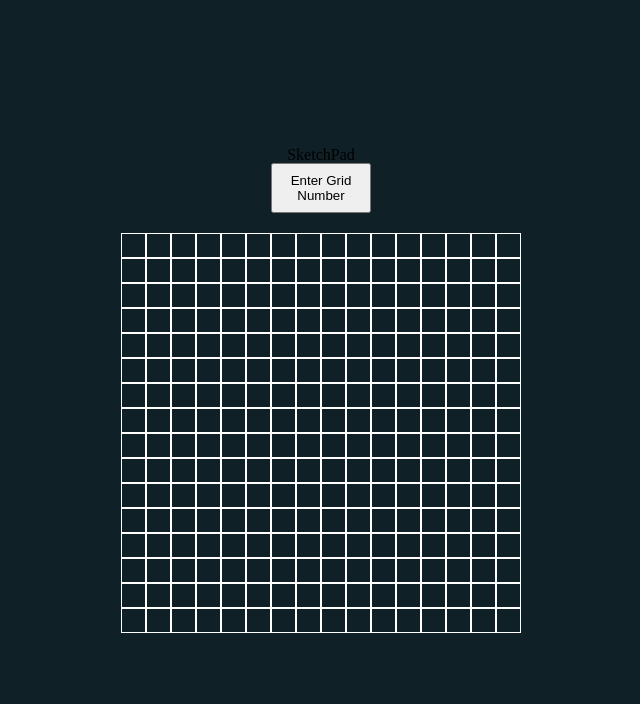
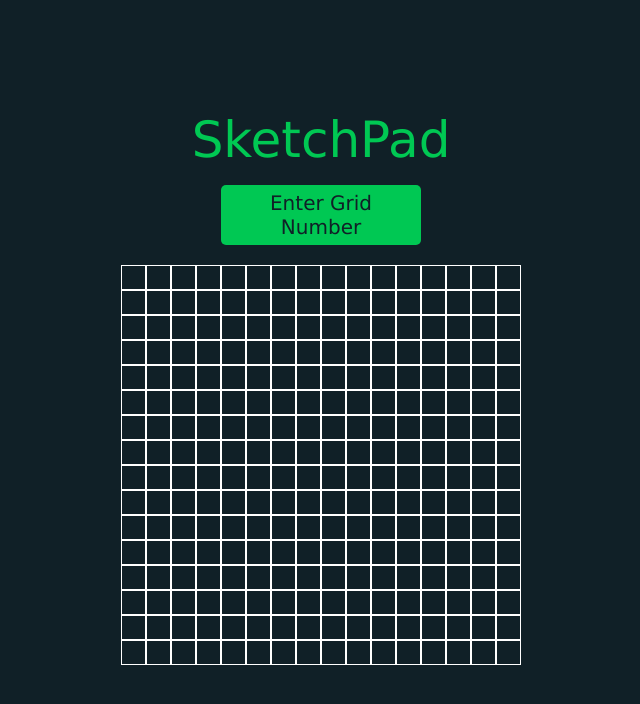
Before and after one commit to raheelium/etchasketch, a plain HTML site: page index.html in a window 1280 px wide. Shown: the whole page, without its empty margins (319-959 px from the left). Drawn offline with Linux system fonts and the light colour scheme.

Commit message:
style heading

```diff
--- a/style.css
+++ b/style.css
@@ -5,6 +5,14 @@ body {
   height: 100vh;
   flex-direction: column;
   background-color: #102027;
+}
+
+.heading {
+  font-size: 50px;
+  margin-bottom: 20px;
+  color: #00c853;
+  font-family: "Lucida Sans", "Lucida Sans Regular", "Lucida Grande",
+    "Lucida Sans Unicode", Geneva, Verdana, sans-serif;
 }
 
 .container {
@@ -31,6 +39,15 @@ body {
 }
 
 .btn {
-  width: 100px;
-  height: 50px;
+  width: 200px;
+  height: 60px;
+  font-family: "Lucida Sans", "Lucida Sans Regular", "Lucida Grande",
+    "Lucida Sans Unicode", Geneva, Verdana, sans-serif;
+  color: #102027;
+  font-size: 20px;
+  background-color: #00c853;
+  border: none;
+  border-radius: 5px;
+  padding: 0 10px;
+  cursor: pointer;
 }
```
